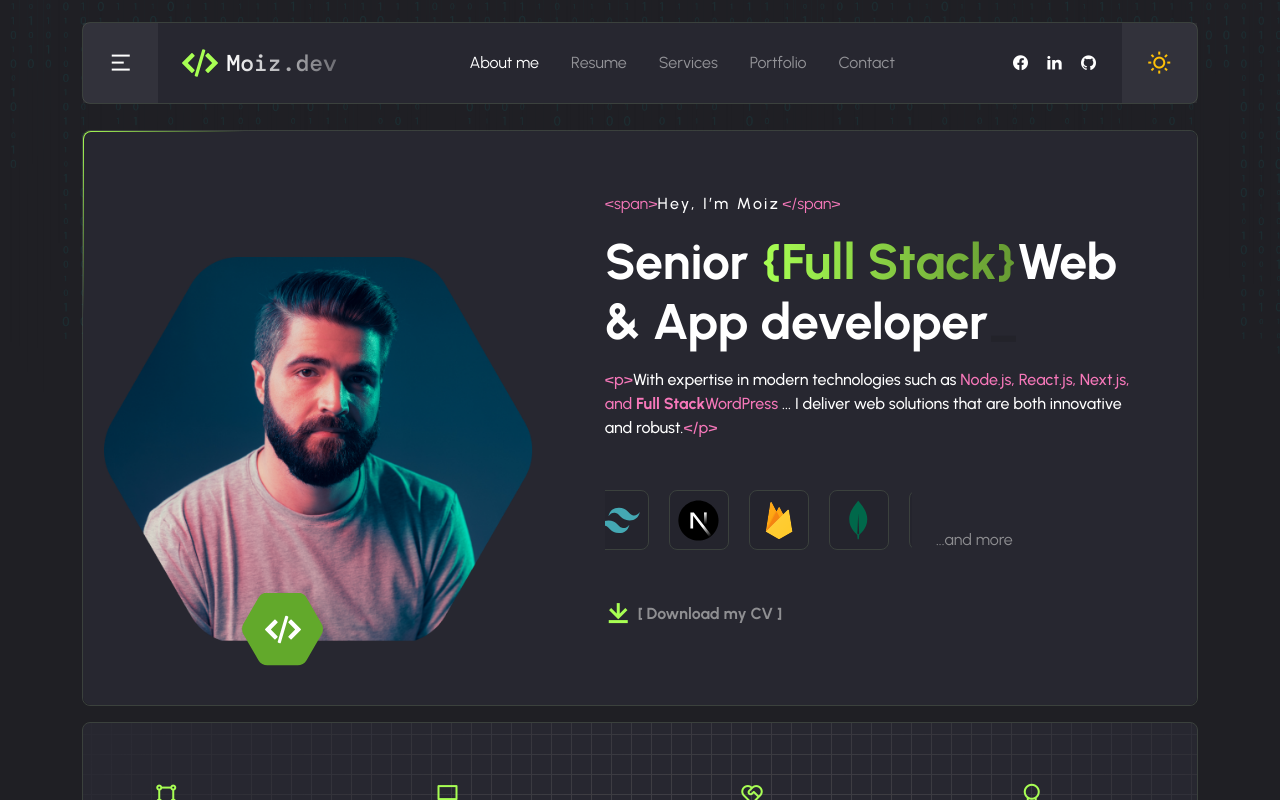
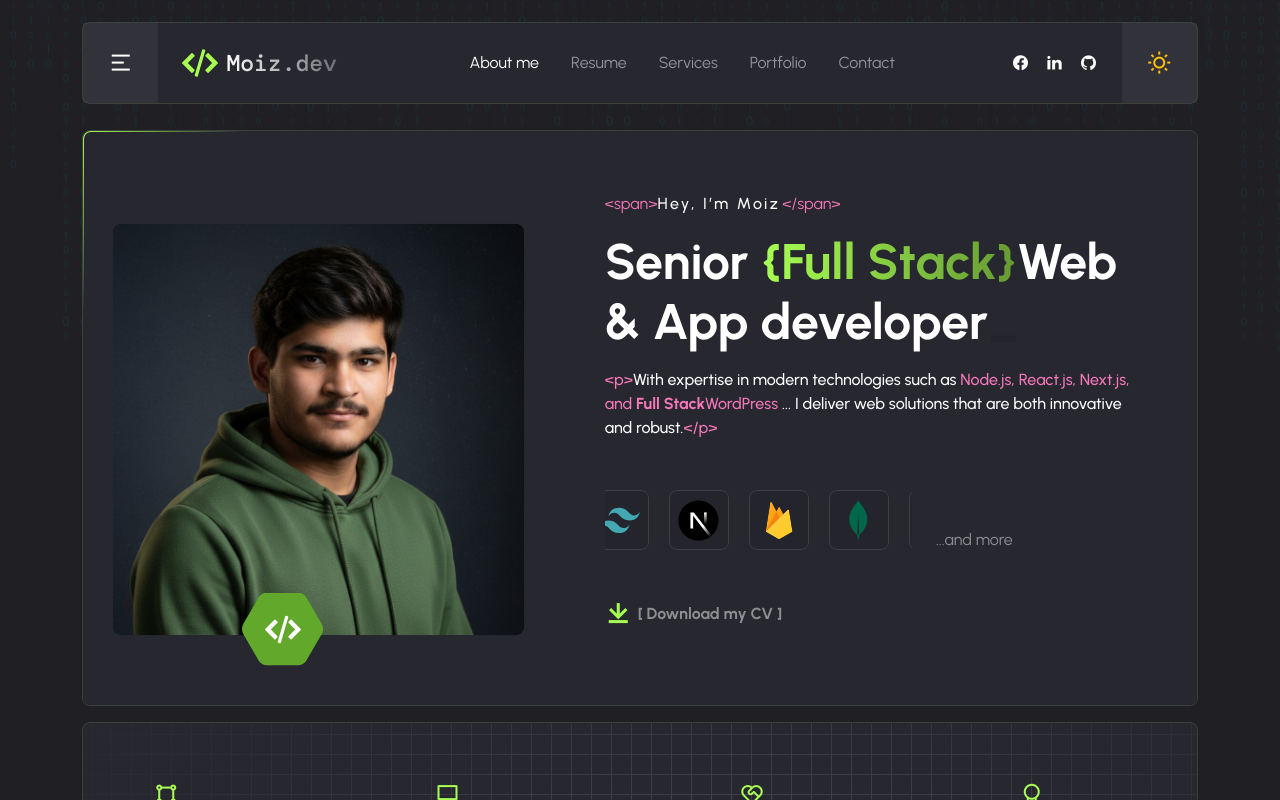
Before and after one commit to moizxox/personal-portfolio, a Next.js app: page / in a window 1280 px wide. Shown: the top 800 px of the page. Built offline with nearby package versions, Linux system fonts and the light colour scheme; a web font is replaced by a local one.

Commit message:
hero image updated

```diff
--- a/components/sections/Home2.tsx
+++ b/components/sections/Home2.tsx
@@ -11,7 +11,7 @@ export default function Home2() {
               <div className="row align-items-end py-60">
                 <div className="col-lg-5 ps-lg-5 text-lg-start text-center">
                   <div className="position-relative mb-lg-0 mb-5">
-                    <img src="assets/imgs/home-page-2/hero-1/people.png" alt="zelio" />
+                    <img src="assets/imgs/portfolio-main.svg" alt="zelio" />
                     <div className="position-absolute end-0 top-100 translate-middle-y icon-decorate">
                       <img src="assets/imgs/home-page-2/hero-1/icon.svg" alt="zelio" />
                     </div>
```
Also changed, not shown: public/assets/imgs/portfolio-main.svg (added).
